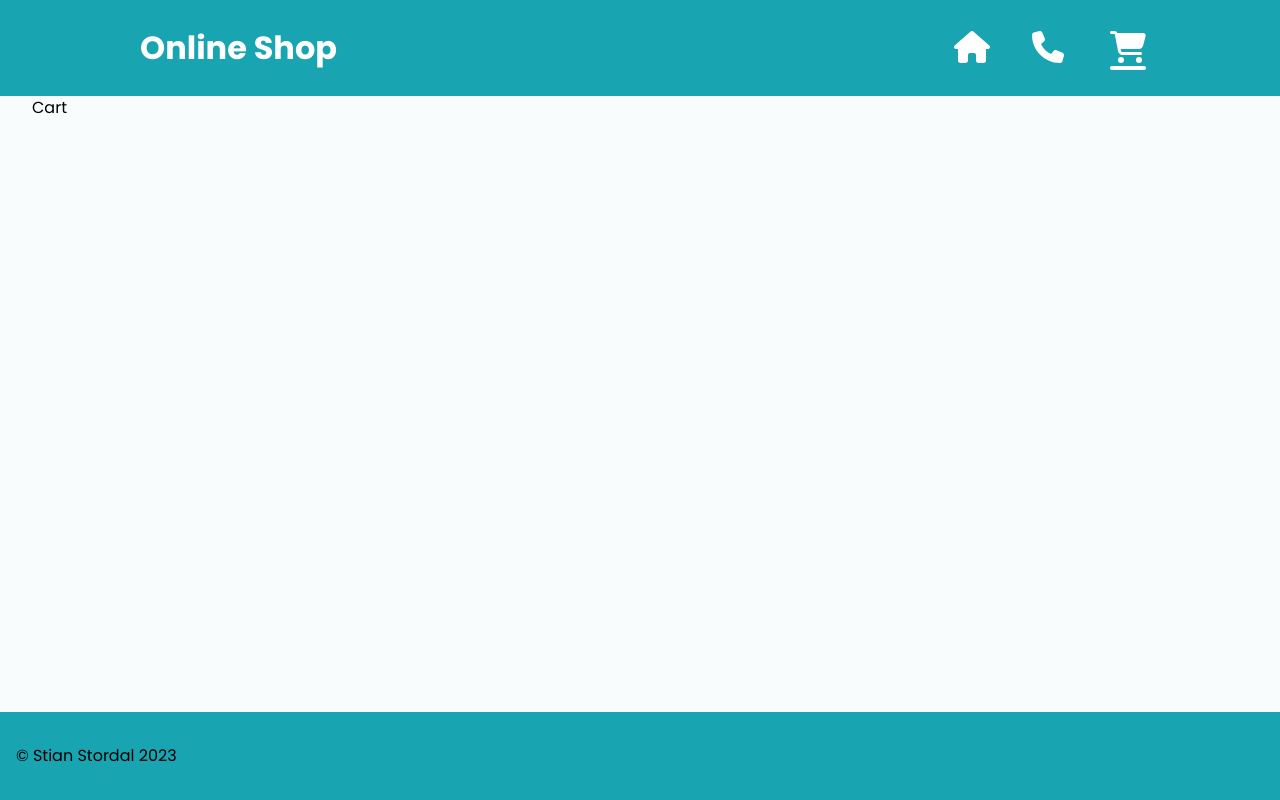
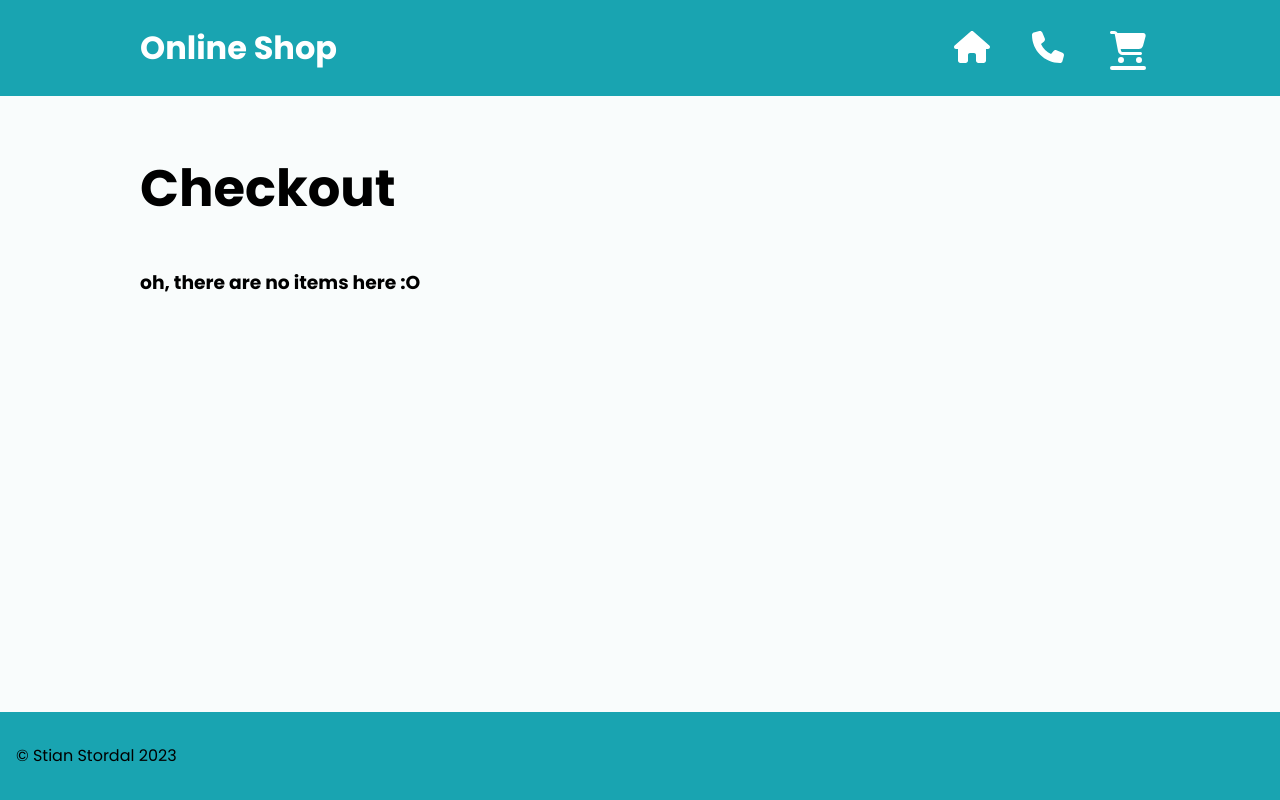
Before and after one commit to StianSto/frontend-frameworks-ca, a React (Vite) app: page /cart in a window 1280 px wide. Built offline with nearby package versions, Linux system fonts and the light colour scheme.

Commit message:
made checkout page

```diff
--- a/src/components/ProductList/index.tsx
+++ b/src/components/ProductList/index.tsx
@@ -16,15 +16,12 @@ export default function ProductList() {
     shallow
   );
 
-  (function filterProducts() {
-    try {
-      if (Array.isArray(data)) {
-        products = data?.filter((item: IProduct) =>
-          item?.title?.toLowerCase().includes(query.toLowerCase())
-        );
-      }
-    } catch (error) {
-      console.log("there was an error");
+  // filter products based on search query
+  (() => {
+    if (Array.isArray(data)) {
+      products = data?.filter((item: IProduct) =>
+        item?.title?.toLowerCase().includes(query.toLowerCase())
+      );
     }
   })();
 
--- a/src/components/ui/Buttons/AddToCart/index.tsx
+++ b/src/components/ui/Buttons/AddToCart/index.tsx
@@ -9,15 +9,12 @@ export default function AddToCart({
 }: {
   product: IProduct;
 }): ReactElement {
-  const { cart, addToCart } = useCartStore(
+  const { addToCart } = useCartStore(
     (state) => ({
-      cart: state.cart,
       addToCart: state.addToCart,
     }),
     shallow
   );
-
-  console.log(cart);
 
   return (
     <AddToCartButtonStyles onClick={() => addToCart(product)}>
--- /dev/null
+++ b/src/components/ui/Buttons/CTA/index.tsx
@@ -0,0 +1,32 @@
+import { styled } from "styled-components";
+
+export default function CtaButton({ children }: { children: string }) {
+  return <CtaButtonStyle>{children}</CtaButtonStyle>;
+}
+
+const CtaButtonStyle = styled.button`
+  background-color: var(--bg-primary);
+  box-shadow: 10px 7px 0px #00ebff;
+  color: white;
+  padding: 0.5rem 2.5rem;
+  font-size: 1.25rem;
+  font-weight: bold;
+
+  border-radius: 0;
+  transition: all 200ms ease-in-out;
+
+  &:hover {
+    box-shadow: 15px 10px 0px #00ebff;
+    translate: -2px -1px;
+  }
+  &:active {
+    transition-duration: 30ms;
+    box-shadow: 7px 5px 0px #00ebff;
+    translate: 1px 1px;
+  }
+
+  @keyframes hoverEffect {
+    100% {
+    }
+  }
+`;
--- a/src/pages/CartPage/index.tsx
+++ b/src/pages/CartPage/index.tsx
@@ -1,3 +1,174 @@
+import {
+  faChevronLeft,
+  faChevronRight,
+  faTrash,
+} from "@fortawesome/free-solid-svg-icons";
+import { FontAwesomeIcon } from "@fortawesome/react-fontawesome";
+import { styled } from "styled-components";
+import { ICartProduct, useCartStore } from "../../store";
+import CtaButton from "../../components/ui/Buttons/CTA";
+import { Link } from "react-router-dom";
+
 export default function CartPage() {
-  return <div>Cart</div>;
+  const { cart } = useCartStore((state) => ({
+    cart: state.cart,
+  }));
+
+  const total: number = cart.reduce((total, item: ICartProduct) => {
+    const itemTotal =
+      item.count * (item.discountedPrice ? item.discountedPrice : 0);
+    return (total += itemTotal);
+  }, 0);
+
+  return (
+    <CartPageStyle>
+      <h1>Checkout</h1>
+      <section className="container">
+        <ul>
+          {cart.length > 0 ? (
+            cart.map((item) => <CartItem item={item} key={item.id} />)
+          ) : (
+            <h3>oh, there are no items here :O </h3>
+          )}
+        </ul>
+
+        {cart.length > 0 && (
+          <aside>
+            <div className="summary-card">
+              <ul>
+                {cart.map((item) => (
+                  <li key={item.id}>
+                    <span>{item.count} &times; </span>
+                    {item.title}
+                  </li>
+                ))}
+              </ul>
+              <hr />
+              <h2>
+                Total: <span>${total.toFixed(2)}</span>
+              </h2>
+            </div>
+            <Link to={"checkout"}>
+              <CtaButton>Checkout</CtaButton>
+            </Link>
+          </aside>
+        )}
+      </section>
+    </CartPageStyle>
+  );
 }
+
+function CartItem({ item }: { item: ICartProduct }) {
+  const { addProductOnce, removeProductOnce, removeItem } = useCartStore(
+    (state) => ({
+      addProductOnce: state.addProductOnce,
+      removeProductOnce: state.removeProductOnce,
+      removeItem: state.removeItem,
+    })
+  );
+
+  const total = item.count * (item.discountedPrice ? item.discountedPrice : 0);
+
+  return (
+    <CartItemStyle>
+      <div className="img-container">
+        <img src={item.imageUrl} alt="" />
+      </div>
+      <div>
+        <h2>{item.title}</h2>
+        <div className="increment">
+          <button onClick={() => removeProductOnce(item.id as string)}>
+            <FontAwesomeIcon icon={faChevronLeft} />
+          </button>
+          <span>{item.count}</span>
+          <button onClick={() => addProductOnce(item.id as string)}>
+            <FontAwesomeIcon icon={faChevronRight} />
+          </button>
+        </div>
+        <h3>${total.toFixed(2)}</h3>
+      </div>
+      <button
+        className="remove-item"
+        onClick={() => removeItem(item.id as string)}
+      >
+        <FontAwesomeIcon icon={faTrash} />
+      </button>
+    </CartItemStyle>
+  );
+}
+
+const CartPageStyle = styled.div`
+  margin-inline: auto;
+  margin-block: 4rem;
+  max-width: 1000px;
+
+  .container {
+    display: flex;
+    flex-wrap: wrap;
+    gap: 2rem;
+  }
+
+  ul {
+    list-style-type: none;
+    padding: 0;
+    margin: 0;
+    display: flex;
+    flex-direction: column;
+    gap: 1rem;
+    min-width: min(100%, 400px);
+    flex: 5;
+  }
+
+  aside {
+    min-width: min(100%, 250px);
+    flex: 1;
+    display: flex;
+    flex-direction: column;
+    gap: 2rem;
+
+    .summary-card {
+      width: 100%;
+      border: 1px solid grey;
+      padding: 1rem;
+    }
+  }
+`;
+
+const CartItemStyle = styled.li`
+  display: grid;
+  gap: 1rem;
+  grid-template-columns: 1fr 3fr auto;
+  border: 1px solid grey;
+
+  & .img-container {
+    max-width: 300px;
+    aspect-ratio: 1;
+
+    & img {
+      width: 100%;
+      height: 100%;
+      object-fit: cover;
+    }
+  }
+
+  .increment {
+    padding: 0;
+    display: flex;
+    gap: 2px;
+    align-items: center;
+    & button {
+      background: white;
+      font-size: 1rem;
+      padding: 2px 8px;
+    }
+  }
+
+  .remove-item {
+    align-self: flex-start;
+    background-color: transparent;
+    padding: 0;
+    width: 2rem;
+    height: 2rem;
+    aspect-ratio: 1;
+  }
+`;
--- a/src/store.ts
+++ b/src/store.ts
@@ -6,7 +6,7 @@ export const useSearchStore = create<SearchState>((set) => ({
   setQuery: (query: string) => set(() => ({ query })),
 }));
 
-interface ICartProduct extends IProduct {
+export interface ICartProduct extends IProduct {
   count: number;
 }
 
@@ -33,14 +33,10 @@ export const useCartStore = create<CartState>((set) => ({
 
       if (productExistsInCart) {
         const updateCart = state.cart.map((cartProduct: ICartProduct) => {
-          console.log(cartProduct);
-          console.log(product);
-
           return cartProduct.id === product.id
             ? { ...cartProduct, count: cartProduct.count + 1 }
             : cartProduct;
         });
-        console.log(updateCart);
 
         return { cart: updateCart };
       }
@@ -71,14 +67,10 @@ export const useCartStore = create<CartState>((set) => ({
       const updateCart: ICartProduct[] = state.cart.map(
         (product: ICartProduct) => {
           if (product.id !== productId) return product;
-          if (product.count > 1) {
-            // remove one increment
-            return { ...product, count: Math.max(0, product.count - 1) };
-          }
-          return product;
+          return { ...product, count: Math.max(1, product.count - 1) };
         }
       );
 
-      return { cart: updateCart.filter((product) => product.count > 0) };
+      return { cart: updateCart };
     }),
 }));
```
Also changed, not shown: src/hooks/useApi.tsx (+0 -8 lines).
